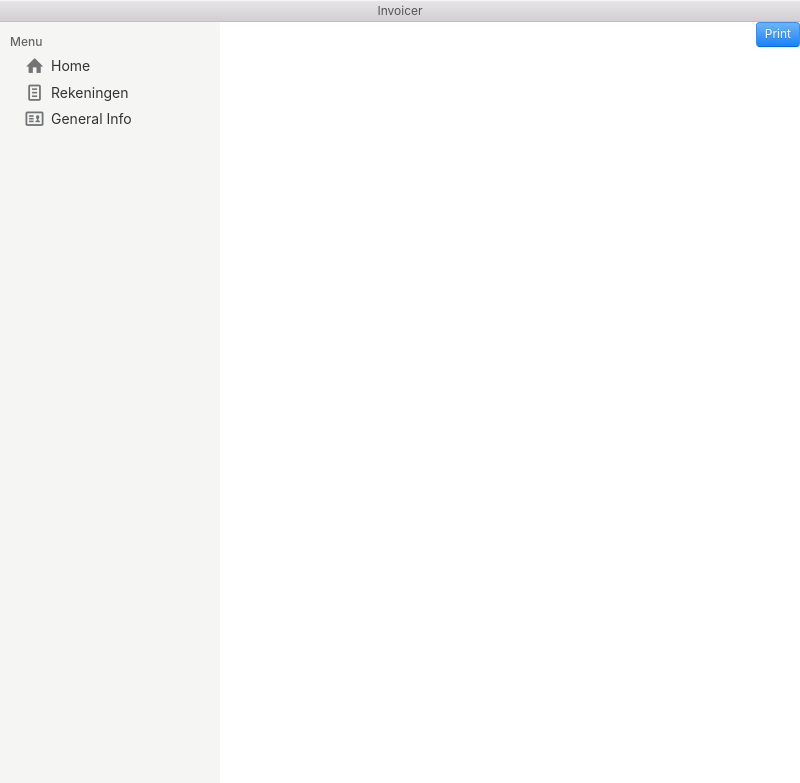
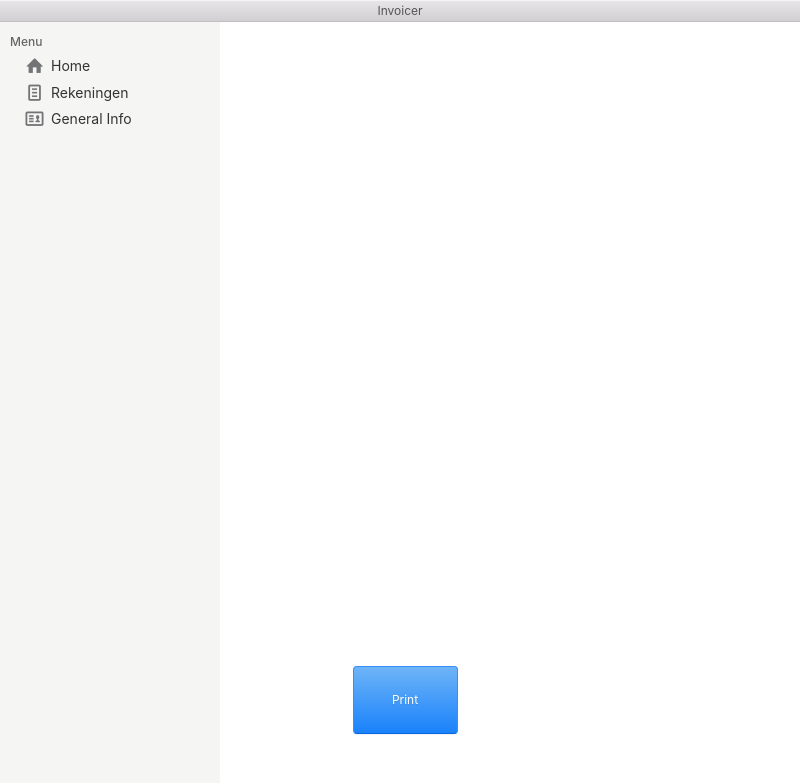
Before and after one commit to JanAbe/invoicer, an Electron app: page src/ui/invoice.html in a window 800 px wide. Drawn offline with Linux system fonts and the light colour scheme; no server answers.

Commit message:
Add styling for print-button

```diff
--- a/src/ui/css/invoice.css
+++ b/src/ui/css/invoice.css
@@ -110,3 +110,18 @@ body {
 
     margin-top: 75px;
 }
+
+#print-btn-wrapper {
+    grid-row-start: 8;
+    grid-column-start: 1;
+    grid-column-end: 3;
+
+    display: flex;
+    align-content: center;
+    justify-content: center;
+}
+
+#print-btn {
+    width: 50%;
+    height: 60%;
+}
--- a/src/ui/invoice.html
+++ b/src/ui/invoice.html
@@ -48,18 +48,19 @@
                     </nav>
                 </div>
 
-                <div id="invoice-section" class="pane">
+                <div id="invoice-section" class="pane container">
+
+                    <div id="print-btn-wrapper">
+                        <button id="print-btn" class="btn btn-primary" type="button">
+                            Print
+                        </button>
+                    </div>
                 </div>
 
-                <div>
-                    <button id="print-btn" class="btn btn-primary" type="button">
-                        Print
-                    </button>
-                </div>
             </div>
         </div>
     </div>
-    <!-- todo: add styling to button -->
+
     <script src="./js/invoice.js"></script>
 </body>
 
--- a/src/ui/js/invoice.js
+++ b/src/ui/js/invoice.js
@@ -7,8 +7,12 @@ const { ipcRenderer } = require('electron');
 const invoiceSection = document.querySelector('#invoice-section');
 ipcRenderer.on('generate-invoice-reply-channel', (_, html) => {
     while (invoiceSection.hasChildNodes()) {
-        invoiceSection.removeChild(invoiceSection.lastChild);
+        if (invoiceSection.firstChild.id === 'print-btn-wrapper') {
+            break;
+        }
+        invoiceSection.removeChild(invoiceSection.firstChild);
     }
+
     invoiceSection.insertAdjacentHTML('afterbegin', html);
 });
 
```
Also changed, not shown: src/ui/invoice-template.html (+2 -2 lines), dist/src/ui/css/invoice.css, dist/src/ui/invoice-template.html, dist/src/ui/invoice.html, dist/src/ui/js/invoice.js.
